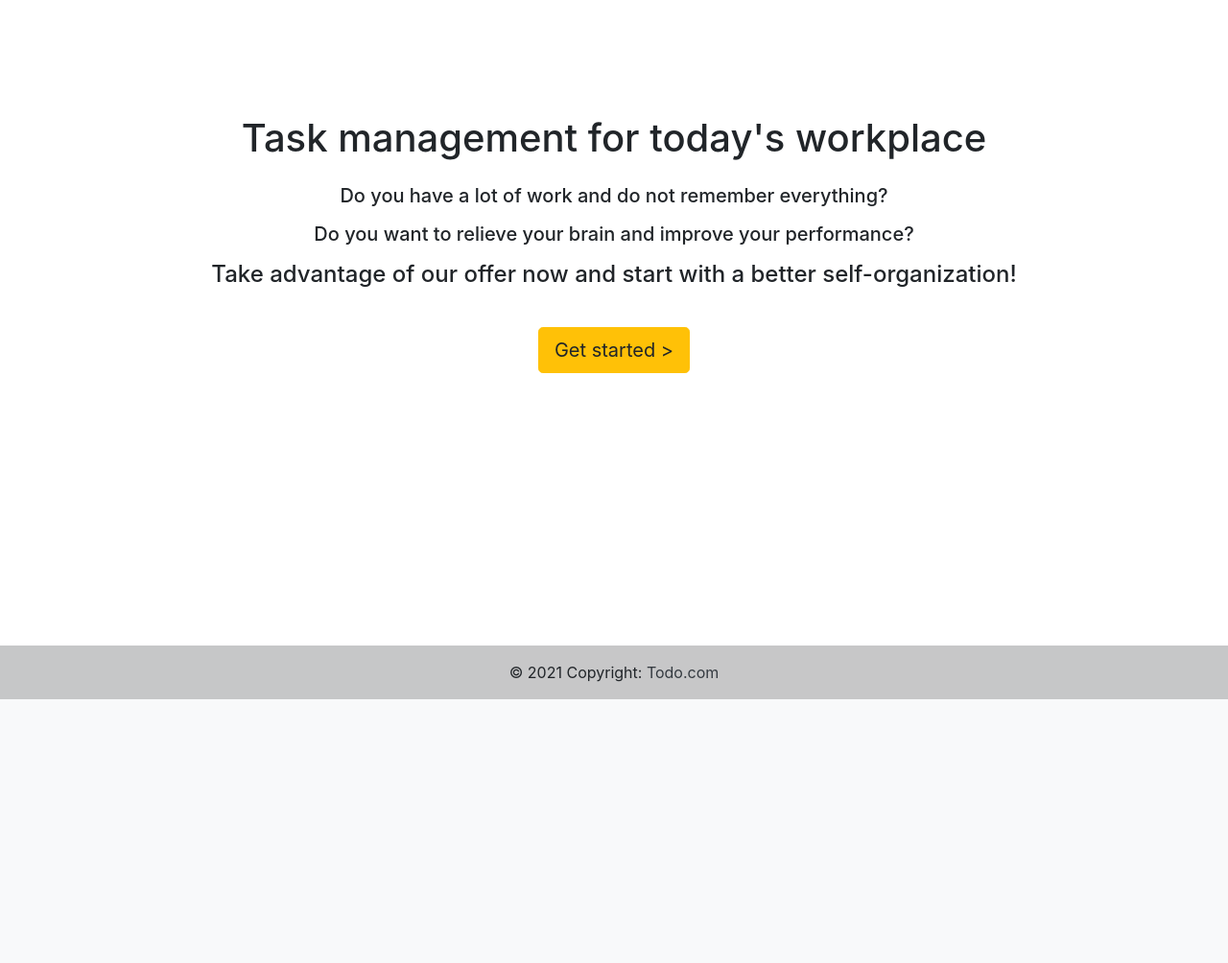
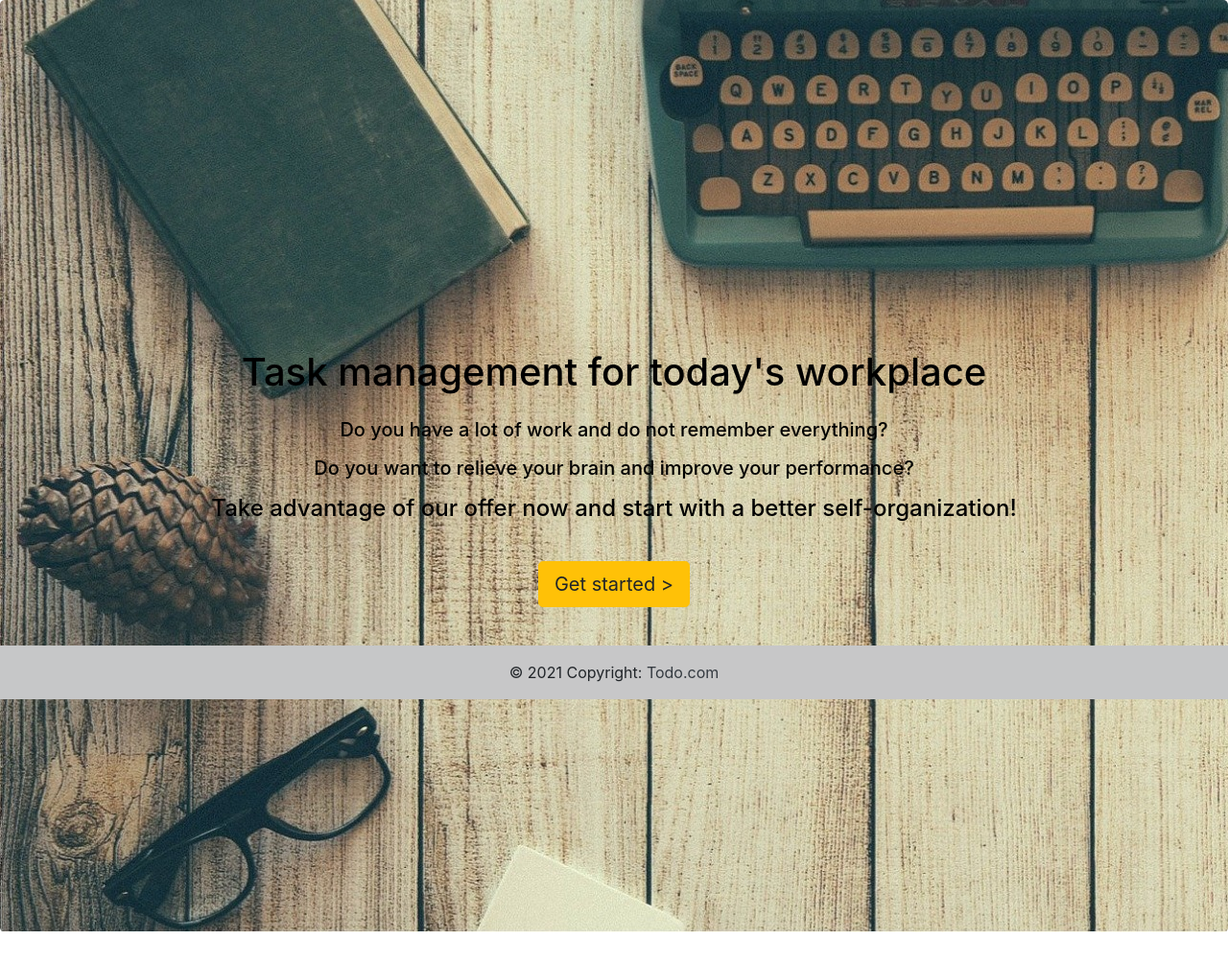
Before and after one commit to filkur/Todo_app, a PHP site: template templates/main/index.html.twig in a window 1280 px wide. Shown: the part 71-1075 px from the top of the page at 96% size. Before the commit the page ends 800 px from the top, so only its background shows below. Run offline with PHP 8.4, Linux system fonts and the light colour scheme; the template is opened without the code that fills it, so the values that code supplies are empty; some libraries are stand-ins or nearby versions.

Commit message:
modify  main page design

```diff
--- /dev/null
+++ b/public/css/main.css
@@ -0,0 +1,4 @@
+.big-banner{
+    background-image: url('../images/background.jpg');
+    height: 972px;
+}
--- a/templates/main/index.html.twig
+++ b/templates/main/index.html.twig
@@ -1,9 +1,17 @@
 {% extends 'base.html.twig' %}
 
 {% block title %}Todo-app!{% endblock %}
+{% block stylesheets %}
+    <link rel="stylesheet" href="https://stackpath.bootstrapcdn.com/bootstrap/4.4.1/css/bootstrap.min.css" integrity="sha384-Vkoo8x4CGsO3+Hhxv8T/Q5PaXtkKtu6ug5TOeNV6gBiFeWPGFN9MuhOf23Q9Ifjh" crossorigin="anonymous">
+    {#{{ encore_entry_link_tags('app') }}#}
+    <link href="{{ asset('css/main.css') }}" rel="stylesheet"/>
+{% endblock %}
 
 {% block body %}
-    <div class="container" style="margin-top: 120px;">
+
+    <div class="jumbotron big-banner">
+
+        <div class="container" style="margin-top: 300px; color: black">
             <article class="text-center">
                 <header class="mt-4 mb-4"><h1>Task management for today's workplace</h1></header>
                 <p><h5>Do you have a lot of work and do not remember everything?</h5></p>
@@ -12,4 +20,7 @@
                 <a class="btn btn-warning btn-lg mt-4" href="{{ path('app_register') }}">Get started ></a>
             </article>
         </div>
+
+    </div>
+
 {% endblock %}
```
Also changed, not shown: public/images/background.jpg (added), public/images/logo.png (added). Lines whose indentation alone changed are shown as unchanged.
